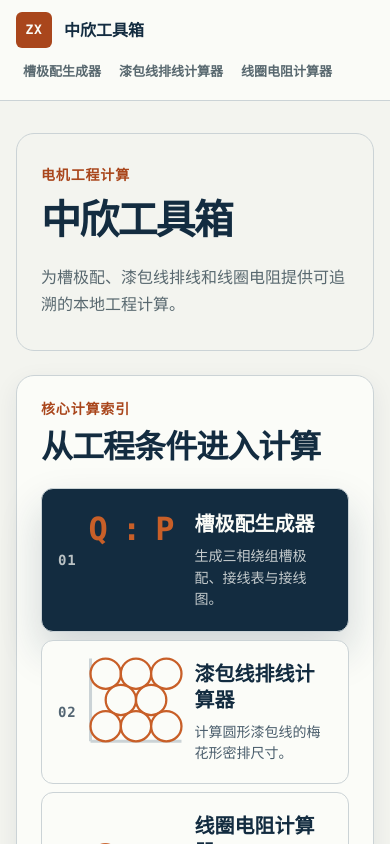
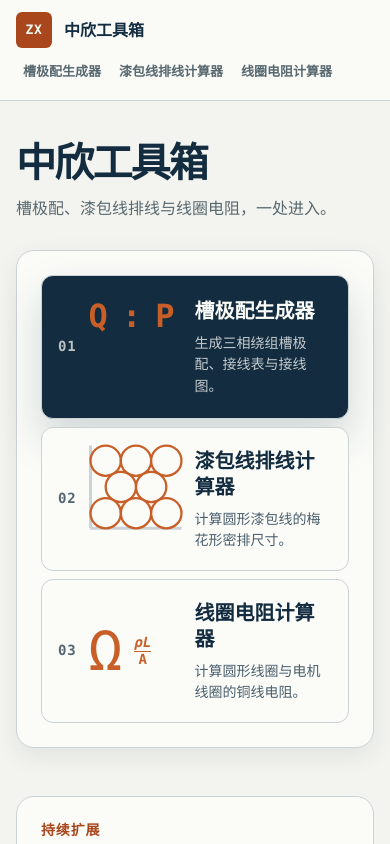
Before and after one commit to Jasonking-hub/three-phase-winding-generator, a Next.js app: page / in a window 390 px wide. Shown: the top 844 px of the page. Built offline with nearby package versions, Linux system fonts and the light colour scheme.

Commit message:
fix: smooth homepage tool rail

```diff
--- a/app/HomeToolRail.tsx
+++ b/app/HomeToolRail.tsx
@@ -52,10 +52,8 @@ export default function HomeToolRail() {
   };
 
   return (
-    <section className={styles.toolSection} aria-labelledby="tool-rail-title">
-      <p className={styles.sectionEyebrow}>核心计算索引</p>
-      <h2 id="tool-rail-title">从工程条件进入计算</h2>
-      <div className={styles.toolRail}>
+    <section className={styles.toolSection} aria-label="核心计算工具">
+      <div className={styles.toolRail} data-active-id={activeId}>
         {TOOL_REGISTRY.map((tool) => {
           const isActive = activeId === tool.id;
           return (
@@ -70,10 +68,11 @@ export default function HomeToolRail() {
             >
               <span className={styles.toolIndex}>{String(tool.index).padStart(2, "0")}</span>
               <ToolVisual visual={tool.visual} />
-              <span className={styles.toolContent}>
+              <span className={styles.toolFullContent}>
                 <strong>{tool.name}</strong>
                 <span>{tool.description}</span>
               </span>
+              <span className={styles.toolCompactTitle}>{tool.name}</span>
             </Link>
           );
         })}
--- a/app/home.module.css
+++ b/app/home.module.css
@@ -7,12 +7,9 @@
 
 .hero {
   display: grid;
-  grid-template-columns: 7fr 5fr;
-  gap: 24px;
-  align-items: stretch;
+  gap: 20px;
 }
 
-.heroCopy,
 .toolSection,
 .moreTools {
   border: 1px solid var(--color-line, #cbd3d6);
@@ -20,12 +17,8 @@
   border-radius: 18px;
 }
 
-.heroCopy {
-  display: flex;
-  min-height: 464px;
-  flex-direction: column;
-  justify-content: flex-end;
-  padding: 48px;
+.homeHeading {
+  padding: 8px 0;
   background: var(--color-paper, #f3f4ef);
 }
 
@@ -42,23 +35,20 @@
 }
 
 .hero h1,
-.toolSection h2,
 .moreTools h2 {
   margin: 0;
   font-family: var(--font-sans, "Microsoft YaHei", "PingFang SC", system-ui, sans-serif);
 }
 
 .hero h1 {
-  margin-top: 12px;
-  font-size: 3.5rem;
+  font-size: clamp(2.5rem, 5vw, 3.5rem);
   font-weight: 800;
   letter-spacing: -0.045em;
   line-height: 1.05;
 }
 
-.summary {
-  max-width: 32rem;
-  margin: 24px 0 0;
+.homeHeading p {
+  margin: 12px 0 0;
   color: var(--color-text-secondary, #58686f);
   font-size: 1rem;
   line-height: 1.7;
@@ -69,7 +59,6 @@
   box-shadow: var(--shadow-raised, 0 8px 24px rgba(19, 44, 64, 0.08));
 }
 
-.toolSection h2,
 .moreTools h2 {
   margin-top: 8px;
   font-size: 2rem;
@@ -79,16 +68,24 @@
 }
 
 .toolRail {
-  display: flex;
+  display: grid;
+  grid-template-columns: 2.2fr 1fr 1fr;
   min-height: 320px;
   gap: 8px;
-  margin-top: 24px;
+  transition: grid-template-columns 650ms cubic-bezier(0.16, 1, 0.3, 1);
+}
+
+.toolRail[data-active-id="wire-layout"] {
+  grid-template-columns: 1fr 2.2fr 1fr;
+}
+
+.toolRail[data-active-id="coil-resistance"] {
+  grid-template-columns: 1fr 1fr 2.2fr;
 }
 
 .toolCard {
   display: flex;
   min-width: 0;
-  flex: 0.82 1 0;
   flex-direction: column;
   justify-content: space-between;
   padding: 16px;
@@ -98,11 +95,10 @@
   background: var(--color-surface, #fbfcf8);
   color: var(--color-ink, #132c40);
   text-decoration: none;
-  transition: flex-grow 540ms cubic-bezier(.22, 1, .36, 1), transform 540ms cubic-bezier(.22, 1, .36, 1), opacity 540ms cubic-bezier(.22, 1, .36, 1), background-color 540ms cubic-bezier(.22, 1, .36, 1), color 540ms cubic-bezier(.22, 1, .36, 1);
+  transition: transform 650ms cubic-bezier(0.16, 1, 0.3, 1), background-color 650ms cubic-bezier(0.16, 1, 0.3, 1), color 650ms cubic-bezier(0.16, 1, 0.3, 1);
 }
 
 .toolCard[data-active="true"] {
-  flex-grow: 2.25;
   background: var(--color-ink, #132c40);
   color: var(--color-surface, #fbfcf8);
   box-shadow: var(--shadow-active, 0 20px 42px rgba(19, 44, 64, 0.18));
@@ -127,26 +123,44 @@
   opacity: 0.72;
 }
 
-.toolContent {
+.toolFullContent {
   display: grid;
   gap: 8px;
+  opacity: 1;
+  transform: translateY(0);
+  transition: opacity 650ms cubic-bezier(0.16, 1, 0.3, 1), transform 650ms cubic-bezier(0.16, 1, 0.3, 1);
 }
 
-.toolContent strong {
+.toolFullContent strong {
   font-size: 1.25rem;
   line-height: 1.3;
 }
 
-.toolContent span {
+.toolFullContent span {
   color: inherit;
   font-size: 0.875rem;
   line-height: 1.55;
   opacity: 0.76;
-  transition: opacity 540ms cubic-bezier(.22, 1, .36, 1);
 }
 
-.toolCard:not([data-active="true"]) .toolContent span {
+.toolCompactTitle {
+  display: block;
+  font-size: 1.125rem;
+  font-weight: 750;
+  line-height: 1.3;
   opacity: 0;
+  transform: translateY(6px);
+  transition: opacity 650ms cubic-bezier(0.16, 1, 0.3, 1), transform 650ms cubic-bezier(0.16, 1, 0.3, 1);
+}
+
+.toolCard:not([data-active="true"]) .toolFullContent {
+  opacity: 0;
+  transform: translateY(6px);
+}
+
+.toolCard:not([data-active="true"]) .toolCompactTitle {
+  opacity: 1;
+  transform: translateY(0);
 }
 
 .slotPoleVisual,
@@ -219,23 +233,18 @@
 }
 
 @media (max-width: 1023px) {
-  .hero {
+  .toolRail {
+    min-height: 0;
     grid-template-columns: 1fr;
   }
 
-  .heroCopy {
-    min-height: 0;
+  .toolRail[data-active-id="wire-layout"],
+  .toolRail[data-active-id="coil-resistance"] {
+    grid-template-columns: 1fr;
   }
 
-  .toolRail {
-    min-height: 0;
-    flex-direction: column;
-  }
-
-  .toolCard,
-  .toolCard[data-active="true"] {
+  .toolCard {
     min-height: 144px;
-    flex: 1 1 auto;
   }
 
   .toolCard {
@@ -245,22 +254,21 @@
     gap: 16px;
   }
 
-  .toolCard:not([data-active="true"]) .toolContent span {
-    opacity: 0.76;
+  .toolFullContent,
+  .toolCard:not([data-active="true"]) .toolFullContent {
+    opacity: 1;
+    transform: translateY(0);
+  }
+
+  .toolCompactTitle,
+  .toolCard:not([data-active="true"]) .toolCompactTitle {
+    display: none;
   }
 }
 
 @media (max-width: 639px) {
   .homePage {
     padding-top: 32px;
-  }
-
-  .heroCopy {
-    padding: 32px 24px;
-  }
-
-  .hero h1 {
-    font-size: 2.5rem;
   }
 
   .toolSection,
@@ -276,11 +284,13 @@
 }
 
 @media (prefers-reduced-motion: reduce) {
+  .toolRail,
   .toolCard {
     transition: none;
   }
 
-  .toolContent span {
+  .toolFullContent,
+  .toolCompactTitle {
     transition: none;
   }
 
--- a/app/page.tsx
+++ b/app/page.tsx
@@ -7,13 +7,10 @@ export default function HomePage() {
     <>
       <main className={styles.homePage}>
         <section className={styles.hero} aria-labelledby="home-title">
-          <div className={styles.heroCopy}>
-            <p className={styles.kicker}>电机工程计算</p>
+          <header className={styles.homeHeading}>
             <h1 id="home-title">中欣工具箱</h1>
-            <p className={styles.summary}>
-              为槽极配、漆包线排线和线圈电阻提供可追溯的本地工程计算。
-            </p>
-          </div>
+            <p>槽极配、漆包线排线与线圈电阻，一处进入。</p>
+          </header>
           <HomeToolRail />
         </section>
         <section className={styles.moreTools} aria-labelledby="more-tools-title">
```
Also changed, not shown: 1 other file (tests, documents, lock files or other folders).
